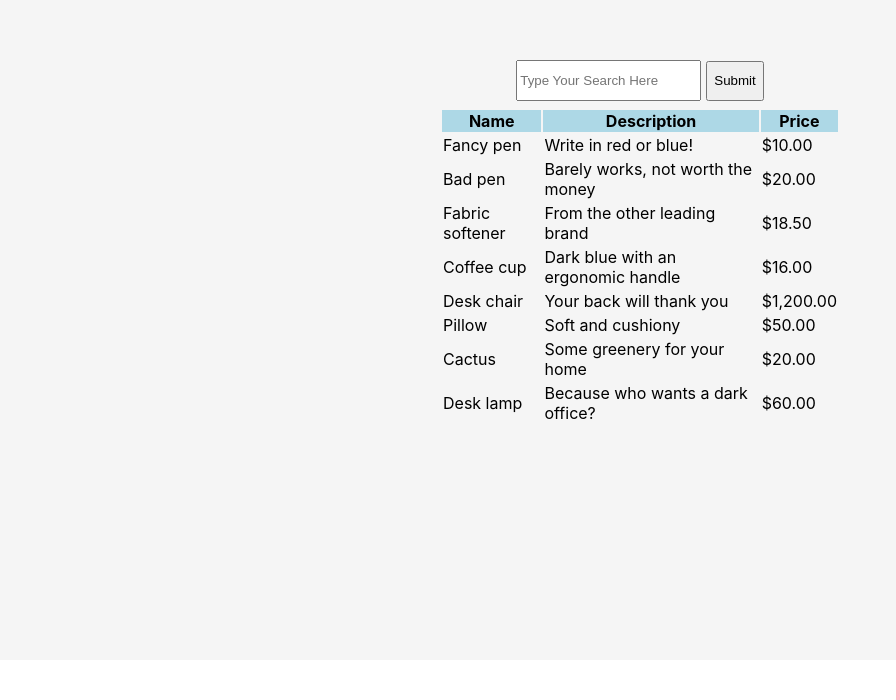
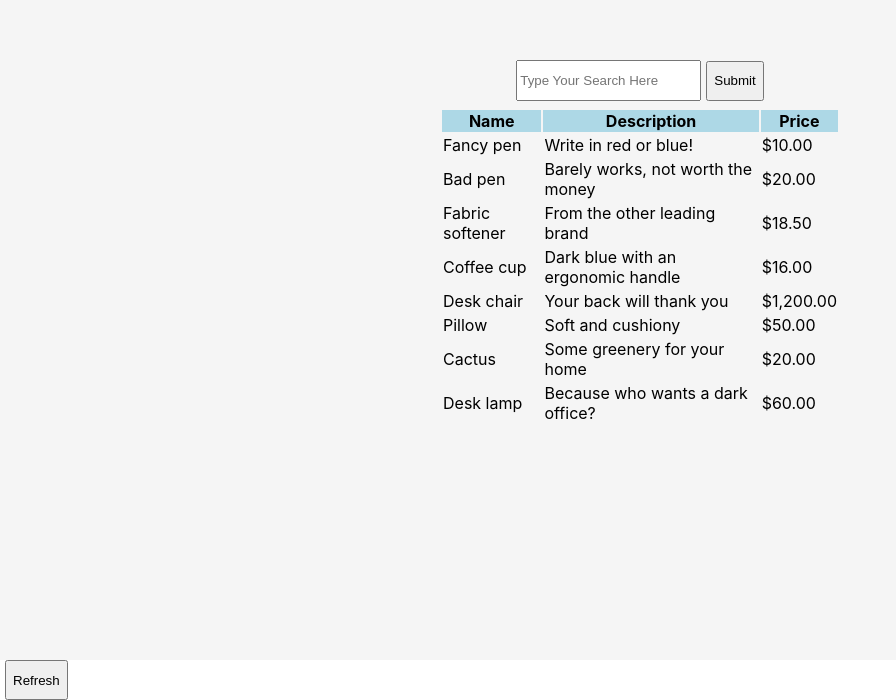
Before and after one commit to laurelthorburn/shopify-task, a React (Create React App) app: page / in a window 1280 px wide. Shown: the part 140-840 px from the top of the page, without its empty margins (0-896 px from the left). Before the commit the page ends 800 px from the top, so only its background shows below. Built offline with nearby package versions, Linux system fonts and the light colour scheme.

Commit message:
Changed button from onSubmit to onClick and accessed handleRefresh

```diff
--- a/src/App.js
+++ b/src/App.js
@@ -97,6 +97,7 @@ function App() {
     // setClient(" ");
     setError("");
     setProducts(productsArray);
+    setClient("");
 
   }
 
@@ -116,7 +117,7 @@ function App() {
         <p>{error}</p>
       </form>
 
-      {/* <button onSubmit={handleRefresh}>Refresh</button> */}
+      <button onClick={handleRefresh}>Refresh</button>
 
     </>
   );
```
